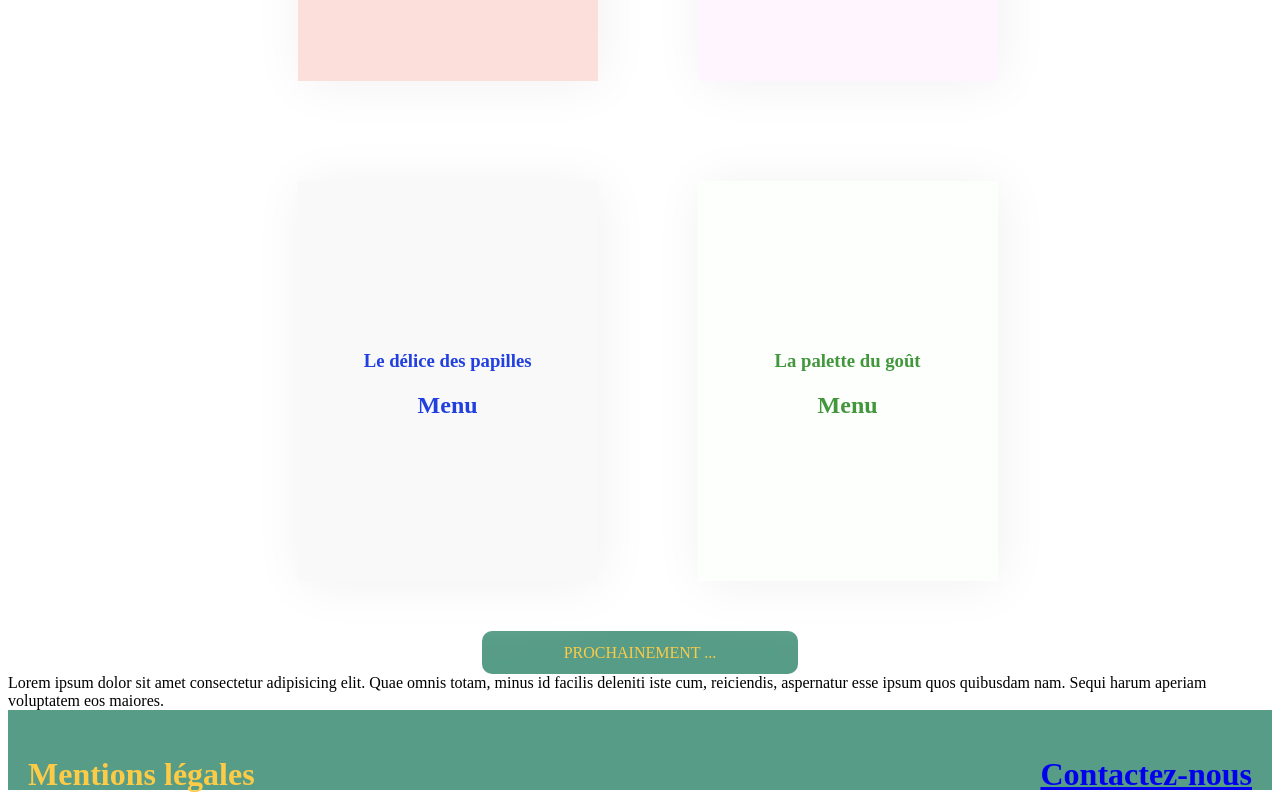
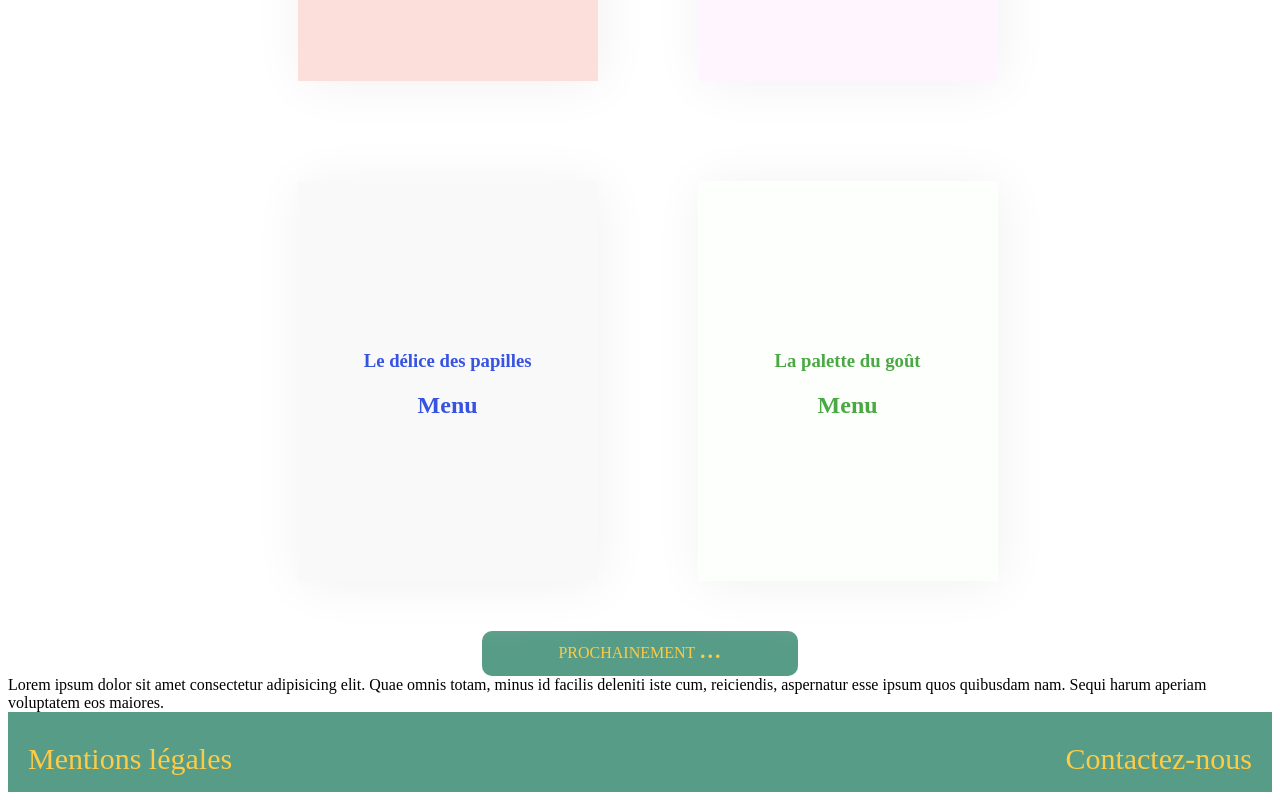
Before and after one commit to BaptisteChacha/OpenclassroomsRestaurant, a website: page index.html in a window 1280 px wide. Shown: the part 470-1270 px from the top of the page. Drawn offline with Linux system fonts and the light colour scheme.

Commit message:
modfication footer

```diff
--- a/index.html
+++ b/index.html
@@ -58,7 +58,7 @@
 
 <!-- Pied de page -->
 <footer>
-  <h1 class="mentions">Mentions légales</h1>
-  <h1 class="contact"> <a href="mailto:votrenom@bidule.com">Contactez-nous</a></h1>
+  <p class="mentions">Mentions légales</p>
+  <p class="contact"> <a href="mailto:votrenom@bidule.com">Contactez-nous</a></p>
 </footer>
 </html>
--- a/scss/main.scss
+++ b/scss/main.scss
@@ -15,6 +15,9 @@ footer
   padding-left: 20px;
   padding-right: 20px;
   height: 80px;
+  width: auto;
+  color: #FDCB46 ;
+  font-size: 30px;
 
 }
 aside{
@@ -25,14 +28,18 @@ aside{
     width: 25%;
     margin: auto;
     border-radius: 10px;;
-    padding-top: 1%;
+
+    padding-bottom: 15px;
     text-transform: uppercase;
+    .pts-animation{
+        font-size: 30px;
+        padding-bottom: 10%;
+    }
     &:hover{
        .pts-animation{
         display: inline-block;
-        transform: translateY(200%);
-        transition: transform 400ms;
-
+        transform: translateY(-30%);
+        transition: transform 400ms ease-in-out;
         }
     }
 }
@@ -68,25 +75,32 @@ section
     &:hover{
     background-color: darken(#FCDFDB, 5);
     }
+
 }
 .bloc2{
     background-color: #FFF5FE;
-    color: #D8712E;
+    color: lighten(#D8712E, 5%);
     &:hover{
         background-color: darken(#FFF5FE, 5);
         }
 }
 .bloc3{
     background-color: #F9F9F9;
-    color: #2140DF;
+    color: lighten(#2140DF, 5%);
     &:hover{
         background-color: darken(#F9F9F9, 5);
         }
 }
 .bloc4{
     background-color: #FDFFFD;
-    color: #42973C;
+    color: lighten(#42973C, 5%);
     &:hover{
         background-color: darken(#FDFFFD, 5);
         }
 }
+.contact{
+    a{
+        color: #FDCB46;
+        text-decoration: none;
+    }
+}
```
Also changed, not shown: css/style.css, 1 other file.
